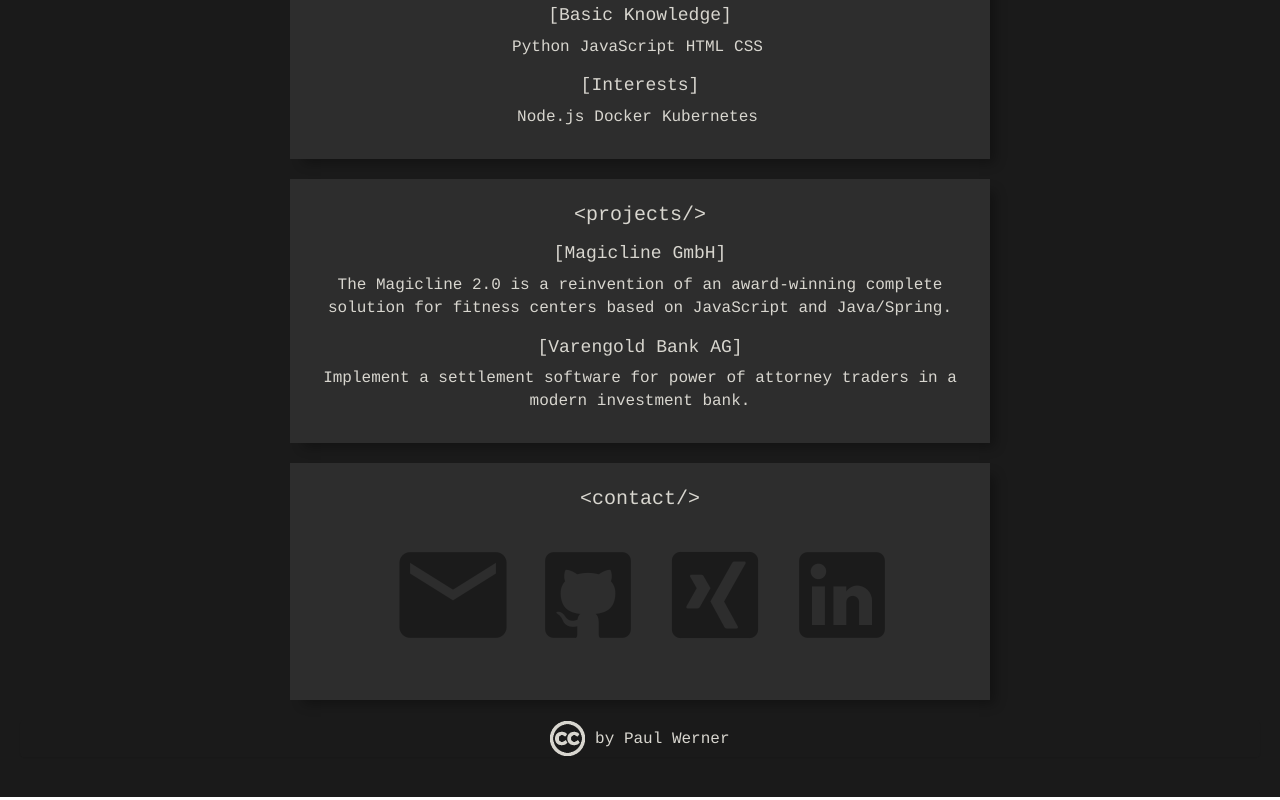
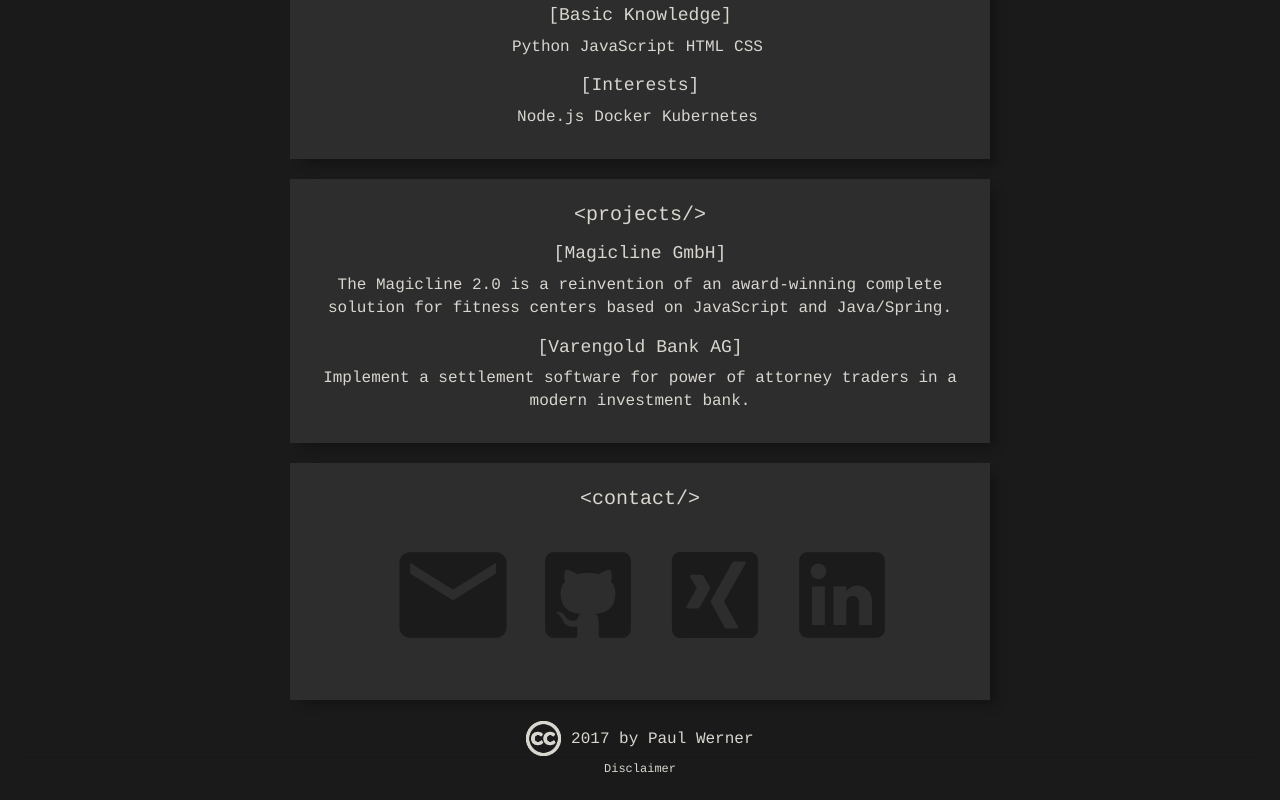
Before and after one commit to pashc/website, a Vue app: page / in a window 1280 px wide. Shown: the part 1067-1867 px from the top of the page. Built offline with nearby package versions, Linux system fonts and the light colour scheme.

Commit message:
add disclaimer

```diff
--- a/src/components/Footer.vue
+++ b/src/components/Footer.vue
@@ -1,23 +1,60 @@
 <template>
-    <div class="panel text-center font">
-        <img class="footer_icon" src="../assets/icon_cc.png" alt="Creative Commons by Paul Werner">
-        by {{ author }}
+    <div class=" text-center font">
+        <transition name="slide-fade">
+            <div class="container-fluid" v-if="show" @click="show = !show">
+                <h2>&lt;{{ title }}/&gt;</h2>
+                <p>The information contained on www.paulwerner.org (the "Website") is for general
+                    information purposes only. </p>
+
+                <p> The Website assumes no responsibility for errors or omissions in the contents.</p>
+
+                <p> In no event shall the Website be liable for any special, direct, indirect,
+                    consequential, or incidental damages or any damages whatsoever, whether in an action of
+                    contract, negligence or other tort, arising out of or in connection with the use of the website
+                    or the contents of the website. The Website reserves the right to make additions,
+                    deletions, or modification to the contents on the website at any time without prior notice. </p>
+
+                <p> The Website does not warrant that it is free of viruses or other harmful components.</p>
+
+                <p> The Website contains links to external websites that are not provided or
+                    maintained by or in any way affiliated with the Website.</p>
+
+                <p> Please note that the website does not guarantee the accuracy, relevance, timeliness, or
+                    completeness of any information on these external websites. </p>
+
+                <span>Last updated: February 10, 2017</span>
+            </div>
+        </transition>
+
+        <div class="panel">
+            <img class="footer_icon" src="../assets/icon_cc.png" alt="Creative Commons by Paul Werner">
+            2017 by {{ author }}
+        </div>
+
+        <div v-if="!show" @click="show = !show">
+            <span>Disclaimer</span>
+        </div>
     </div>
 </template>
 
 <script>
   export default {
-    name: 'footer',
-    components: {},
+    name: 'Footer',
     data() {
       return {
-        author: "Paul Werner"
+        title: "disclaimer",
+        author: "Paul Werner",
+        show: false
       }
     }
   }
 </script>
 
 <style scoped>
+    span {
+        font-size: 12px;
+    }
+
     .footer_icon {
         width: 35px;
         height: 35px;
@@ -25,5 +62,19 @@
 
     .panel {
         background-color: #1a1a1a;
+        margin-bottom: 0;
+    }
+
+    .slide-fade-enter-active {
+        transition: all .3s ease;
+    }
+
+    .slide-fade-leave-active {
+        transition: all .3s cubic-bezier(1.0, 0.5, 0.8, 1.0);
+    }
+
+    .slide-fade-enter, .slide-fade-leave-to {
+        transform: translateX(10px);
+        opacity: 0;
     }
 </style>
```
Also changed, not shown: src/components/Home.vue (+6 -6 lines).
